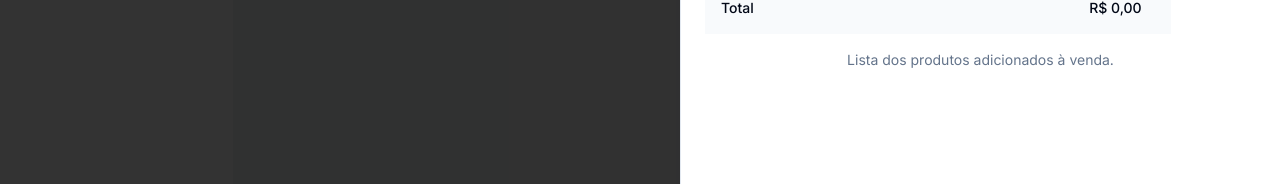
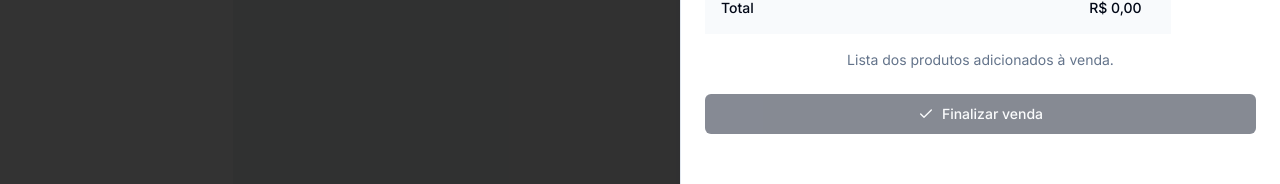
Before and after one commit to ayranoliveira1/stockly, a Next.js app: page /sales in a window 1280 px wide. Both pictures are taken after a click on the button "Nova venda". Shown: the part 427-611 px from the top of the page. Built offline with nearby package versions, Linux system fonts and the light colour scheme; no server answers; the database is empty.

Commit message:
feat: ensure sale can ben created

```diff
--- /dev/null
+++ b/app/_actions/sales/create-sales/index.ts
@@ -0,0 +1,55 @@
+"use server";
+
+import { db } from "@/app/_lib/prisma";
+import { createSaleSchema, CreateSaleSchema } from "./schema";
+import { revalidatePath } from "next/cache";
+
+export const createSale = async (data: CreateSaleSchema) => {
+   createSaleSchema.parse(data);
+
+   const sale = await db.sale.create({
+      data: {
+         date: new Date(),
+      },
+   });
+
+   for (const product of data.products) {
+      const productFromDb = await db.product.findUnique({
+         where: {
+            id: product.id,
+         },
+      });
+
+      if (!productFromDb) {
+         throw new Error("Product not found");
+      }
+
+      const productIsOutOfStock = product.quantity > productFromDb.stock;
+
+      if (productIsOutOfStock) {
+         throw new Error("Product out of stock");
+      }
+
+      await db.saleProduct.create({
+         data: {
+            saleId: sale.id,
+            productId: product.id,
+            quantity: product.quantity,
+            unitPrice: productFromDb.price,
+         },
+      });
+
+      await db.product.update({
+         where: {
+            id: product.id,
+         },
+         data: {
+            stock: {
+               decrement: product.quantity,
+            },
+         },
+      });
+   }
+
+   revalidatePath("/products");
+};
--- /dev/null
+++ b/app/_actions/sales/create-sales/schema.ts
@@ -0,0 +1,12 @@
+import { z } from "zod";
+
+export const createSaleSchema = z.object({
+   products: z.array(
+      z.object({
+         id: z.string().uuid(),
+         quantity: z.number().int().positive(),
+      }),
+   ),
+});
+
+export type CreateSaleSchema = z.infer<typeof createSaleSchema>;
--- a/app/sales/_components/upsert-sheet-content.tsx
+++ b/app/sales/_components/upsert-sheet-content.tsx
@@ -14,6 +14,7 @@ import { Input } from "@/app/_components/ui/input";
 import {
    SheetContent,
    SheetDescription,
+   SheetFooter,
    SheetHeader,
    SheetTitle,
 } from "@/app/_components/ui/sheet";
@@ -30,11 +31,13 @@ import {
 import { formatCurrency } from "@/app/_helpers/currency";
 import { zodResolver } from "@hookform/resolvers/zod";
 import { Product } from "@prisma/client";
-import { MoreHorizontalIcon, PlusIcon } from "lucide-react";
+import { CheckIcon, MoreHorizontalIcon, PlusIcon } from "lucide-react";
 import { useMemo, useState } from "react";
 import { useForm } from "react-hook-form";
 import { z } from "zod";
 import SalesTableDropdownMenu from "./table-dropdown-menu";
+import { createSale } from "@/app/_actions/sales/create-sales";
+import { toast } from "sonner";
 
 const formSchema = z.object({
    productId: z.string().uuid({ message: "Produto é obrigatorio" }),
@@ -46,6 +49,7 @@ type FormSchema = z.infer<typeof formSchema>;
 interface SalesUpsertSheetContentProps {
    products: Product[];
    productsOptions: ComboboxOption[];
+   setSheetIsOpen: () => void;
 }
 
 interface SelectedProduct {
@@ -58,6 +62,7 @@ interface SelectedProduct {
 const SalesUpsertSheetContent = ({
    productsOptions,
    products,
+   setSheetIsOpen,
 }: SalesUpsertSheetContentProps) => {
    const [selectedProduct, setSelectedProduct] = useState<SelectedProduct[]>(
       [],
@@ -140,6 +145,23 @@ const SalesUpsertSheetContent = ({
       setSelectedProduct((products) => {
          return products.filter((products) => products.id !== productId);
       });
+   };
+
+   const onSubmitSale = async () => {
+      try {
+         await createSale({
+            products: selectedProduct.map((product) => {
+               return {
+                  id: product.id,
+                  quantity: product.quantity,
+               };
+            }),
+         });
+         toast.success("Venda criada com sucesso!");
+         setSheetIsOpen();
+      } catch (error) {
+         toast.error("Erro ao criar a venda.");
+      }
    };
 
    return (
@@ -242,6 +264,17 @@ const SalesUpsertSheetContent = ({
                </TableRow>
             </TableFooter>
          </Table>
+
+         <SheetFooter className="pt-6">
+            <Button
+               className="w-full gap-2"
+               disabled={selectedProduct.length === 0}
+               onClick={onSubmitSale}
+            >
+               <CheckIcon size={16} />
+               Finalizar venda
+            </Button>
+         </SheetFooter>
       </SheetContent>
    );
 };
--- a/app/sales/page.tsx
+++ b/app/sales/page.tsx
@@ -1,9 +1,6 @@
-import { PlusIcon } from "lucide-react";
-import { Button } from "../_components/ui/button";
 import { ComboboxOption } from "../_components/ui/combobox";
-import { Sheet, SheetTrigger } from "../_components/ui/sheet";
 import { getProducts } from "../_data-acess/product/get-product";
-import SalesUpsertSheetContent from "./_components/upsert-sheet-content";
+import CreateSaleButtun from "./_components/create-sale-button";
 
 const SalesPage = async () => {
    const products = await getProducts();
@@ -23,19 +20,10 @@ const SalesPage = async () => {
                <h2 className="text-xl font-semibold">Gestão de vendas</h2>
             </div>
 
-            <Sheet>
-               <SheetTrigger asChild>
-                  <Button className="gap-2">
-                     <PlusIcon size={20} />
-                     Nova venda
-                  </Button>
-               </SheetTrigger>
-
-               <SalesUpsertSheetContent
-                  products={products}
-                  productsOptions={productsOptions}
-               />
-            </Sheet>
+            <CreateSaleButtun
+               products={products}
+               productsOptions={productsOptions}
+            />
          </div>
 
          {/* <DataTable
```
